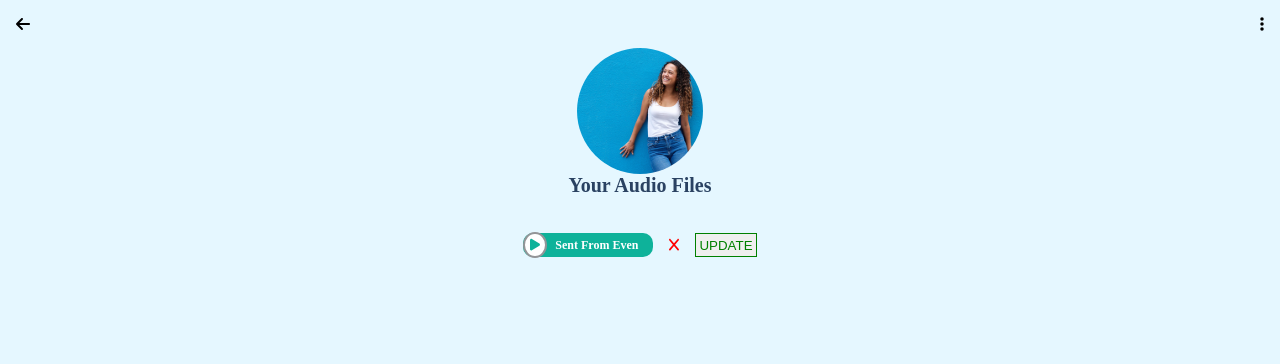
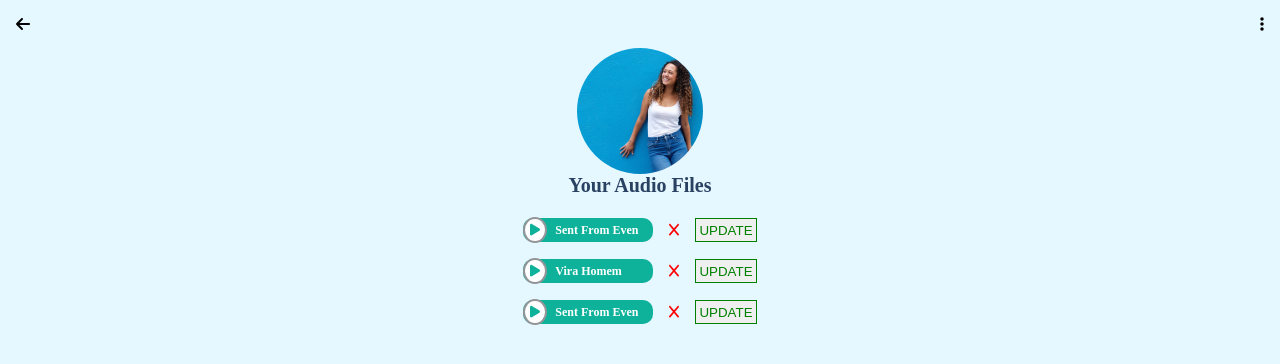
Before and after one commit to RicardoEgas/SymphonicMash, a React (Vite) app: page /profile/audio in a window 1280 px wide. Shown: the top 364 px of the page. Built offline with nearby package versions, Linux system fonts and the light colour scheme.

Commit message:
update the Music component

```diff
--- a/src/assets/css/profile.module.css
+++ b/src/assets/css/profile.module.css
@@ -10,6 +10,20 @@
     font-size: 20px;
     text-align: center;
 }
+.description{
+    margin-top: 15px;
+}
+.role{
+    margin-top: 8px;
+}
+
+.audioContainer{
+    margin-top: 25px;
+    display: flex;
+    flex-direction: column;
+    gap: 25px;
+}
+
 .description p{
     color: #9CB1D8;
     font-weight: regular;
@@ -35,7 +49,7 @@
 }
 
 .audioFileContainer{
-    margin-top: 40px;
+    /* margin-top: 15px; */
     display: flex;
     flex-direction: column;
     align-items: center;
@@ -57,11 +71,11 @@ background-color: #0eb29a;
 border-radius: 10px;
 display: flex;
 align-items: center;
-font-size: 12px;
 color: white;
-font-weight: 700;
 gap: 8px;
 }
+
+
 
 .audioItem div div{
     border: 2px solid #939598;
@@ -73,6 +87,11 @@ gap: 8px;
     display: flex;
     align-items: center;
     justify-content: center;
+}
+.audioItem div p{
+    font-weight: 700;
+    font-size: 12px;
+    color:white;
 }
 
 .audioItem div div button{
--- /dev/null
+++ b/src/components/AudioItem.jsx
@@ -0,0 +1,49 @@
+import { useState } from "react";
+import { FontAwesomeIcon } from '@fortawesome/react-fontawesome';
+import { faX,faPlay,faPause } from '@fortawesome/free-solid-svg-icons'
+import profileStyle from '../assets/css/profile.module.css';
+
+const AudioItem=({music})=>{
+    const [playIcon,setPlayIcon]=useState(faPlay);
+    const [audio,setAudio]=useState(null);
+
+    const audioHandler=(audioFile)=>{
+        if(!audio){
+            let audioItem=document.createElement('audio');
+            audioItem.src=audioFile;
+            audioItem.play();
+            setAudio(audioItem);
+            setPlayIcon(faPause);
+        }else{
+            if(audio.paused) {
+                audio.play();
+                setPlayIcon(faPause);
+            } else {
+                audio.pause();
+                setPlayIcon(faPlay);
+            }
+        }
+    }
+
+    return(
+        <div className={profileStyle.audioFileContainer}>
+        <div className={profileStyle.audioItem}>
+        <div>
+           <div>
+            <button onClick={()=>{audioHandler(music.file)}}>
+           <FontAwesomeIcon icon={playIcon}/>
+            </button>
+            </div><p>{music.title}</p>
+        </div>
+        <button className={profileStyle.audioItemDeleteButton}>
+        <FontAwesomeIcon icon={faX}/>
+        </button>
+        <button className={profileStyle.audioItemUpdateButton}>
+        UPDATE
+        </button>
+        </div>
+    </div>
+    )
+};
+
+export default AudioItem;
--- a/src/components/Profile.jsx
+++ b/src/components/Profile.jsx
@@ -11,7 +11,7 @@ const Profile=()=>{
             </div>
             <div className={profileStyle.description}>
             <h3>Purnima Khan</h3>
-            <p>Guidhali School of Music and Drama</p>
+            <p className={profileStyle.role}>Guidhali School of Music and Drama</p>
             </div>
             <div className={profileStyle.options}>
                 <a href="#">Nr Upload</a>
--- a/src/components/ProfileAudio.jsx
+++ b/src/components/ProfileAudio.jsx
@@ -1,55 +1,23 @@
-import { FontAwesomeIcon } from '@fortawesome/react-fontawesome';
-import { faX,faPlay,faPause } from '@fortawesome/free-solid-svg-icons'
 import profileStyle from '../assets/css/profile.module.css';
 import user from '../assets/img/user.svg';
-import { useState } from 'react';
-import music from '../assets/music/music.mp3';
+import musicFile from '../assets/music/music.mp3';
+import musicFil1 from '../assets/music/vira_homem.m4a';
+import AudioItem from './AudioItem';
 
 const ProfileAudio=()=>{
-    const [playIcon,setPlayIcon]=useState(faPlay);
-    const [audio,setAudio]=useState(null);
+
     return(
         <div className={profileStyle.profileContainer}>
             <div className={profileStyle.avatarContainer}>
             <img src={user} alt="Purnima Khan"/>
             </div>
-            <div className={profileStyle.description}>
             <h3>Your Audio Files</h3>
+            <div className={profileStyle.audioContainer}>
+            <AudioItem music={{file:musicFile,title:'Sent From Even'}} />
+            <AudioItem music={{file:musicFil1,title:'Vira Homem'}} />
+            <AudioItem music={{file:musicFile,title:'Sent From Even'}} />
             </div>
-            <div className={profileStyle.audioFileContainer}>
-                <div className={profileStyle.audioItem}>
-                <div>
-                   <div>
-                    <button onClick={()=>{
-                        if(!audio){
-                            let audioItem=document.createElement('audio');
-                            audioItem.src=music;
-                            audioItem.play();
-                            setAudio(audioItem);
-                            setPlayIcon(faPause);
-                        }else{
-                            if(audio.paused) {
-                                audio.play();
-                                setPlayIcon(faPause);
-                            } else {
-                                audio.pause();
-                                setPlayIcon(faPlay);
-                            }
-                        }
-                    }
-                    }>
-                   <FontAwesomeIcon icon={playIcon}/>
-                    </button>
-                    </div> <p>Sent From Even</p>
-                </div>
-                <button className={profileStyle.audioItemDeleteButton}>
-                <FontAwesomeIcon icon={faX}/>
-                </button>
-                <button className={profileStyle.audioItemUpdateButton}>
-                UPDATE
-                </button>
-                </div>
-            </div>
+
         </div>
     );
 };
```
Also changed, not shown: 1 other file (tests, documents, lock files or other folders).
